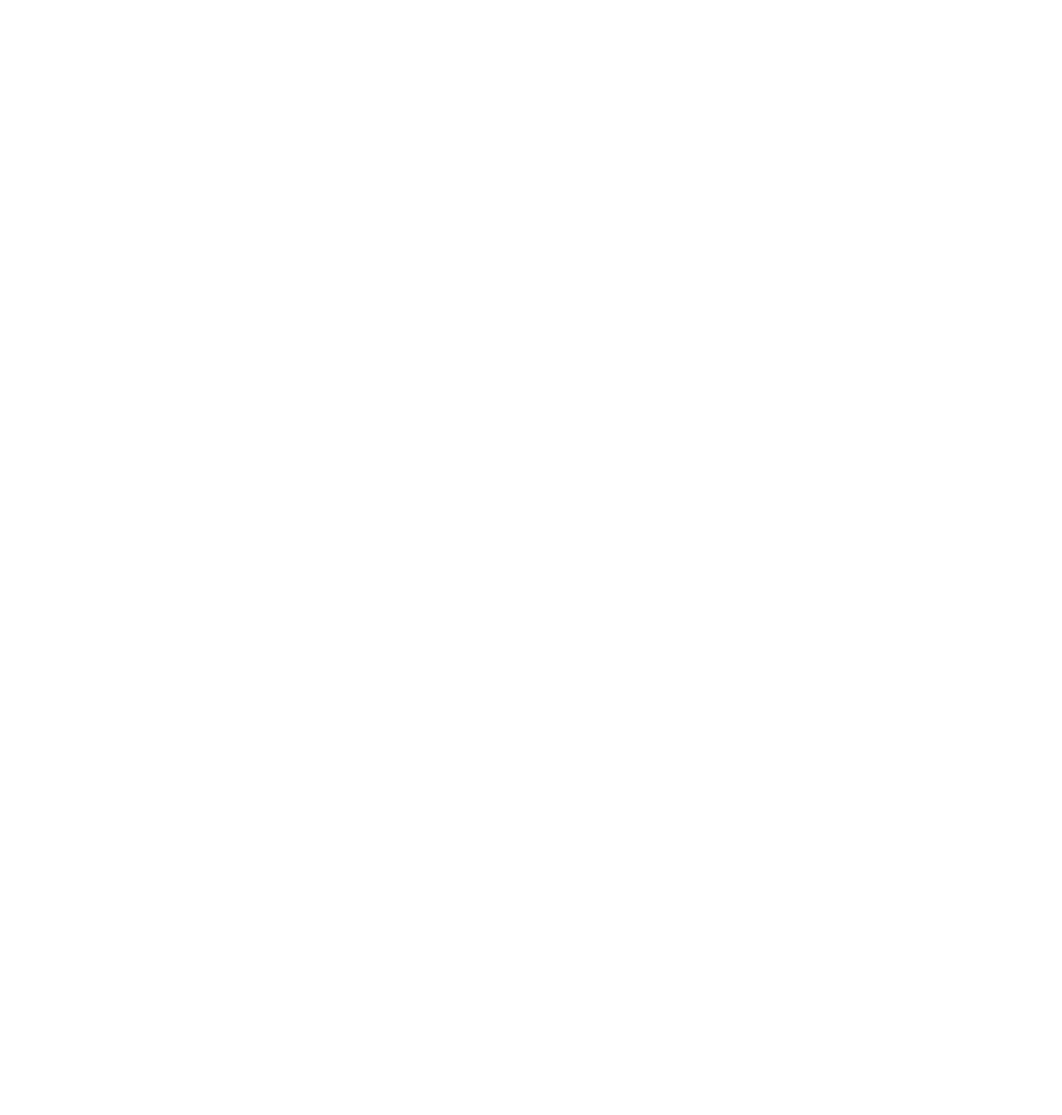
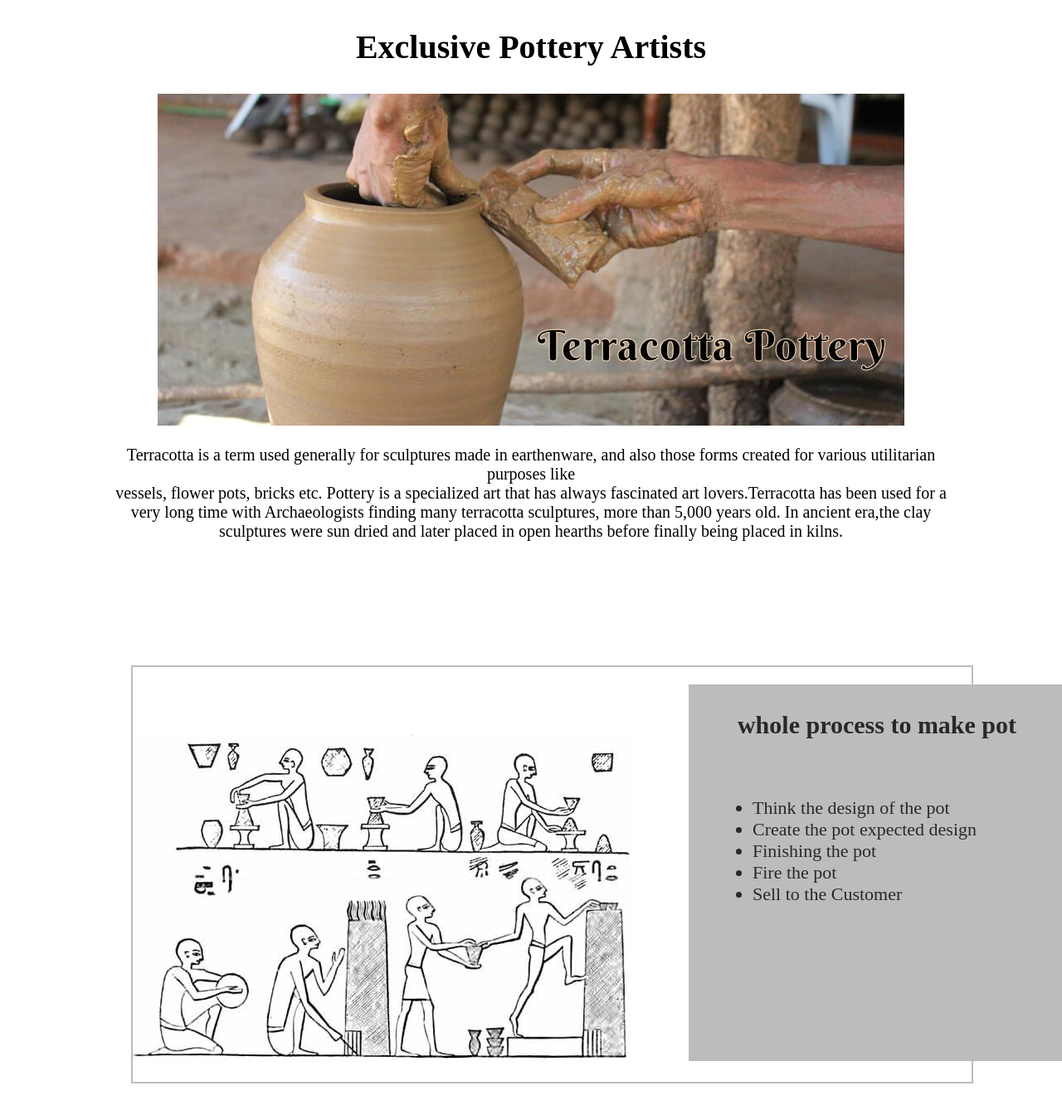
Before and after one commit to madhavilatha6/Capstone_project_Pottery_Marketing, a React (Create React App) app in the folder ClientSide(FrontEnd)/Consumer_Side/: page / in a window 1280 px wide. Shown: the top 1344 px of the page at 83% size. Before the commit the page ends 800 px from the top, so only its background shows below. Built offline with nearby package versions, Linux system fonts and the light colour scheme.

Commit message:
about page is in progress

```diff
--- a/ClientSide(FrontEnd)/Consumer_Side/src/App.js
+++ b/ClientSide(FrontEnd)/Consumer_Side/src/App.js
@@ -1,18 +1,18 @@
-import { useState } from 'react';
+
 import './App.css';
 import Forgot from './components/Forgot';
 import Images from './components/Images';
 import Login from './components/login';
 import Signup from './components/signup';
-import About from './components/about';
+import About from './components/About';
 function App() {
   return (
     <div className="App">
-      {/* <Images />
-     <Login />
-     <Signup />
-      <Forgot /> */}
-      <About />
+         {/* <Images /> */}
+      {/* <Login /> */}
+      {/* <Signup /> */}
+      {/* <Forgot />  */}
+       <About />
     </div>
   );
 }
--- /dev/null
+++ b/ClientSide(FrontEnd)/Consumer_Side/src/components/About.css
@@ -0,0 +1,100 @@
+.imagesAll{
+     /* border: 2px solid red; */
+     text-align: center;
+     margin: 10px 120px 10px 120px;
+     /* background-color: gray; */
+}
+.wheelPottery{
+    border: 2px solid red;
+    width: 400px;
+    height: 430px;
+    margin: 20px;
+    margin-top: 80px;
+}
+.potone{
+    display: flex;
+    margin: 20px;
+    margin-left: 440px;
+    margin-top: -450px;
+}
+.pottwo{
+    display: flex;
+    margin: 20px;
+    margin-left: 440px;
+}
+.verietiesbell{
+    width: 370px;
+    height: 200px;
+    border: 2px solid green;
+}
+.verietieshanging{
+    width: 370px;
+    height: 200px;
+    border: 2px solid green;
+    margin-left: 20px;
+}
+.verietiespots{
+    width: 370px;
+    height: 200px;
+    border: 2px solid green;
+}
+.verietiesdesign{
+    width: 370px;
+    height: 200px;
+    border: 2px solid green;
+    margin-left: 20px;
+}
+.pottery{
+    width: 200px;
+    height: 400px;
+    border: 2px solid green;
+}
+.downImages{
+    margin: 20px;
+    display: flex;
+}
+.clayPottery{
+    width: 180px;
+    height: 400px;
+    border: 2px solid green;
+    margin-left: 20px;
+}
+.designPottery{
+    width: 760px;
+    height: 400px;
+    border: 2px solid green;
+    margin-left: 20px;
+}
+h2{
+    font-size: 40px ;
+}
+.term{
+    font-size: 20px;
+}
+.process{
+    margin-top: 80px;
+}
+.pottery{
+    border: 2px solid  rgb(189, 188, 188);
+    margin: 150px;
+    width: 80%;
+    height: 500px;
+}
+.potteryPara{
+    border: 2px solid  rgb(189, 188, 188);
+    width: 450px;
+    height: 450px;
+    margin-left: 670px;
+    margin-top: -460px;
+    background-color:  rgb(189, 188, 188);
+    color: rgb(43, 39, 39);
+}
+.potteryPara > h3{
+    font-size: 30px;
+    text-align: center;
+}
+.potteryPara > ul{
+    font-size: 22px;
+    margin-top: 70px;
+    margin-left: 35px;
+}
--- /dev/null
+++ b/ClientSide(FrontEnd)/Consumer_Side/src/components/About.js
@@ -0,0 +1,29 @@
+import './About.css';
+
+function About(){
+    return(
+        <div>
+
+            <div className='imagesAll'>
+                <h2>Exclusive Pottery Artists</h2>
+                <img src='resources/terracoka.jpg'alt=''/>
+                <p className='term'>Terracotta is a term used generally for sculptures made in earthenware, and also those forms created for various utilitarian purposes like<br></br>vessels, flower pots, bricks etc. Pottery is a specialized art that has always fascinated art lovers.Terracotta has been used for a very long time with Archaeologists finding many terracotta sculptures, more than 5,000 years old. In ancient era,the clay sculptures were sun dried and later placed in open hearths before finally being placed in kilns.</p>
+            </div>
+            <div className='pottery'>
+                <img className="process"src='resources/process.jpg'alt=''/>
+                <div className='potteryPara'>
+                    <h3>whole process to make pot</h3>
+                    <ul>
+                        <li>Think the design of the pot</li>
+                        <li>Create the pot expected design</li>
+                        <li>Finishing the pot</li>
+                        <li>Fire the pot</li>
+                        <li>Sell to the Customer</li>
+                    </ul>
+                </div>
+            </div>
+        </div>
+    )
+}
+
+export default About;
--- a/ClientSide(FrontEnd)/Consumer_Side/src/components/Images.css
+++ b/ClientSide(FrontEnd)/Consumer_Side/src/components/Images.css
@@ -306,3 +306,74 @@
 .hangingbell{
     display: flex;
 }
+#imagesAll{
+    /*  border: 2px solid red; */
+    text-align: center;
+    margin: 350px 120px 100px 160px;
+    /* background-color: gray; */
+    /* margin-top: 800px; */
+}
+.wheelPottery{
+   border: 2px solid red;
+   width: 400px;
+   height: 430px;
+   margin: 20px;
+   margin-top: 80px;
+}
+.potone{
+   display: flex;
+   margin: 20px;
+   margin-left: 440px;
+   margin-top: -450px;
+}
+.pottwo{
+   display: flex;
+   margin: 20px;
+   margin-left: 440px;
+}
+.verietiesbell{
+   width: 370px;
+   height: 200px;
+   border: 2px solid green;
+}
+.verietieshanging{
+   width: 370px;
+   height: 200px;
+   border: 2px solid green;
+   margin-left: 20px;
+}
+.verietiespots{
+   width: 370px;
+   height: 200px;
+   border: 2px solid green;
+}
+.verietiesdesign{
+   width: 370px;
+   height: 200px;
+   border: 2px solid green;
+   margin-left: 20px;
+}
+.pottery{
+   width: 200px;
+   height: 400px;
+   border: 2px solid green;
+}
+.downImages{
+   margin: 20px;
+   display: flex;
+}
+.clayPottery{
+   width: 180px;
+   height: 400px;
+   border: 2px solid green;
+   margin-left: 20px;
+}
+.designPottery{
+   width: 760px;
+   height: 400px;
+   border: 2px solid green;
+   margin-left: 20px;
+}
+h2{
+   font-size: 40px ;
+}
--- a/ClientSide(FrontEnd)/Consumer_Side/src/components/Images.js
+++ b/ClientSide(FrontEnd)/Consumer_Side/src/components/Images.js
@@ -127,6 +127,29 @@
                 </div>
 
             </div>
+            <div>
+            <div className='history'>
+
+            </div>
+            <div id='imagesAll'>
+                <h2>Process of</h2>
+                <h2>Making a pot</h2>
+                <div className='wheelPottery'></div>
+                <div className='potone'>
+                    <div className='verietiesbell'></div>
+                    <div className='verietieshanging'></div>
+                </div>
+                <div className='pottwo'>
+                    <div className='verietiespots'></div>
+                    <div className='verietiesdesign'></div>
+                </div>
+                <div className='downImages'>
+                    <div className='pottery'></div>
+                    <div className='clayPottery'></div>
+                    <div className='designPottery'></div>
+                </div>
+            </div>
+            </div>
             <div className='footer1'>
                     <div className='about'>
                         <h4>AboutUs</h4>
--- a/ClientSide(FrontEnd)/Consumer_Side/src/components/about.js
+++ /dev/null
@@ -1,20 +0,0 @@
-import "./about.css";
-
-import React, { useState } from 'react';
-function About(){
-
-    return(
-
-                <div className="nav">
-                    <div>Home</div>
-                    <div>Category</div>
-                    <div>About Us</div>
-                    <button className="button">Register</button>
-                    <button className="button">Add to cart</button>
-                </div>
-
-
-    )
-}
-
-export default About;
```
Also changed, not shown: ClientSide(FrontEnd)/Consumer_Side/public/resources/process.jpg (added), ClientSide(FrontEnd)/Consumer_Side/public/resources/terracoka.jpg (added), ClientSide(FrontEnd)/Consumer_Side/src/components/about.css (deleted).
